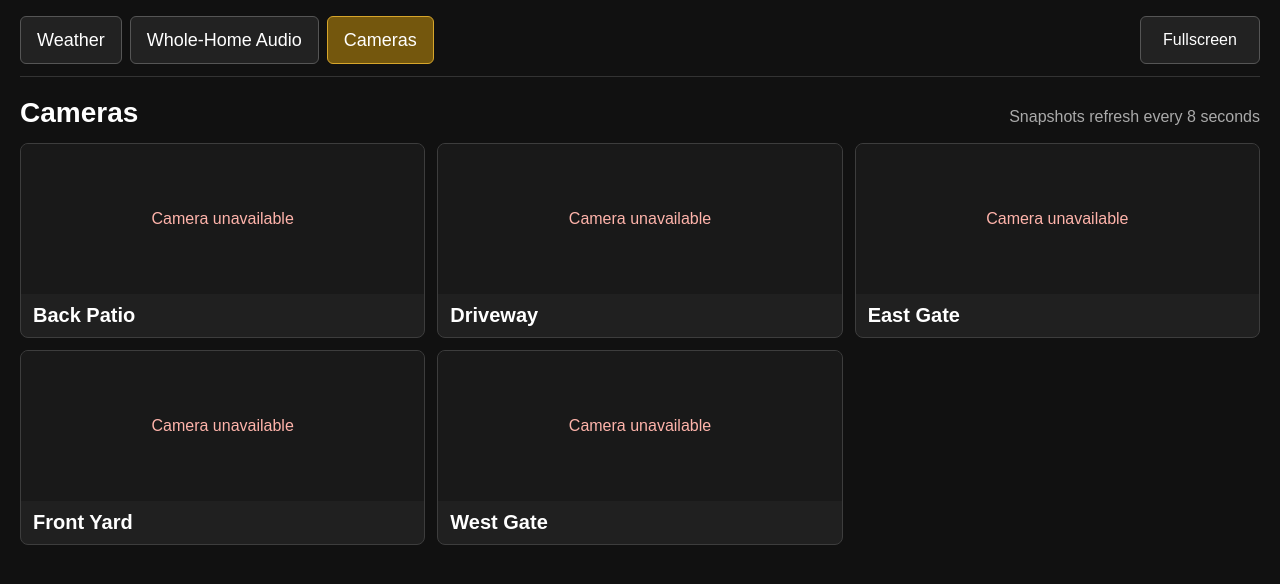
After one commit to ilancooke/home-dashboard, a Flask app: page /cameras in a window 1280 px wide. The commit adds this page. Shown: the top 584 px of the page. Run offline with Flask 3, Linux system fonts and the light colour scheme; data that the repository does not hold is empty.

Commit message:
Implement the Cameras module

```diff
--- a/app.py
+++ b/app.py
@@ -3,6 +3,7 @@ import os
 from flask import Flask, render_template
 
 from modules.audio import MonopriceController, create_audio_blueprint
+from modules.cameras import FrigateClient, create_camera_blueprint
 from modules.weather import get_weather
 
 app = Flask(__name__)
@@ -10,6 +11,11 @@ audio_controller = MonopriceController(
     port=os.environ.get("AUDIO_SERIAL_PORT", "/dev/ttyUSB0")
 )
 app.register_blueprint(create_audio_blueprint(audio_controller))
+frigate_client = FrigateClient(
+    base_url=os.environ.get("FRIGATE_URL", "http://192.168.88.120:5000"),
+    access_token=os.environ.get("FRIGATE_API_TOKEN"),
+)
+app.register_blueprint(create_camera_blueprint(frigate_client))
 
 
 @app.route("/")
--- /dev/null
+++ b/static/cameras.js
@@ -0,0 +1,87 @@
+window.initializeCameras = function (view) {
+    var grid = view.querySelector(".camera-grid");
+    if (!grid) {
+        return function () {};
+    }
+
+    var detail = view.querySelector(".camera-detail");
+    var detailName = view.querySelector("#camera-detail-name");
+    var detailImage = view.querySelector(".camera-detail-image");
+    var backButton = view.querySelector(".camera-back");
+    var cards = view.querySelectorAll(".camera-card");
+    var selectedCard = null;
+    var refreshTimer;
+    var active = true;
+
+    function imageUrl(camera) {
+        return "/api/cameras/" + camera + "/latest.jpg?t=" + new Date().getTime();
+    }
+
+    function refreshImage(image, camera) {
+        image.src = imageUrl(camera);
+    }
+
+    function refreshGrid() {
+        var index;
+        if (selectedCard) {
+            return;
+        }
+        for (index = 0; index < cards.length; index += 1) {
+            refreshImage(cards[index].querySelector(".camera-image"), cards[index].getAttribute("data-camera"));
+        }
+    }
+
+    function showGrid() {
+        selectedCard = null;
+        detail.hidden = true;
+        grid.hidden = false;
+        refreshGrid();
+    }
+
+    function showDetail(card) {
+        selectedCard = card;
+        detailName.textContent = card.getAttribute("data-camera-name");
+        detailImage.alt = card.getAttribute("data-camera-name") + " camera snapshot";
+        grid.hidden = true;
+        detail.hidden = false;
+        refreshImage(detailImage, card.getAttribute("data-camera"));
+    }
+
+    function bindImage(image, container) {
+        image.onload = function () {
+            if (active) {
+                container.className = container.className.replace(" unavailable", "");
+            }
+        };
+        image.onerror = function () {
+            if (active && container.className.indexOf("unavailable") === -1) {
+                container.className += " unavailable";
+            }
+        };
+    }
+
+    for (var index = 0; index < cards.length; index += 1) {
+        (function (card) {
+            bindImage(card.querySelector(".camera-image"), card);
+            card.onclick = function () {
+                showDetail(card);
+            };
+        }(cards[index]));
+    }
+    bindImage(detailImage, detail);
+    backButton.onclick = showGrid;
+
+    refreshGrid();
+    refreshTimer = window.setInterval(function () {
+        if (selectedCard) {
+            refreshImage(detailImage, selectedCard.getAttribute("data-camera"));
+        } else {
+            refreshGrid();
+        }
+    }, 8000);
+
+    return function () {
+        active = false;
+        window.clearInterval(refreshTimer);
+    };
+};
--- a/static/dashboard.js
+++ b/static/dashboard.js
@@ -7,7 +7,24 @@
     var links = document.querySelectorAll(".dashboard-nav a");
     var pendingRequest = null;
     var currentPath = window.location.pathname;
-    var cleanupView = window.initializeAudio(view);
+    function initializeView(currentView) {
+        var cleanups = [];
+        var initializers = [window.initializeAudio, window.initializeCameras];
+        var index;
+
+        for (index = 0; index < initializers.length; index += 1) {
+            if (initializers[index]) {
+                cleanups.push(initializers[index](currentView));
+            }
+        }
+        return function () {
+            for (index = 0; index < cleanups.length; index += 1) {
+                cleanups[index]();
+            }
+        };
+    }
+
+    var cleanupView = initializeView(view);
 
     function fullscreenElement() {
         return document.fullscreenElement || document.webkitFullscreenElement ||
@@ -112,7 +129,7 @@
                     links[index].removeAttribute("aria-current");
                 }
             }
-            cleanupView = window.initializeAudio(view);
+            cleanupView = initializeView(view);
             pendingRequest = null;
             view.removeAttribute("aria-busy");
             showMessage("");
--- a/templates/base.html
+++ b/templates/base.html
@@ -12,6 +12,7 @@
         <nav class="dashboard-nav" aria-label="Dashboard">
             <a href="/" data-view="weather"{% if request.path == '/' %} aria-current="page"{% endif %}>Weather</a>
             <a href="/audio" data-view="audio"{% if request.path == '/audio' %} aria-current="page"{% endif %}>Whole-Home Audio</a>
+            <a href="/cameras" data-view="cameras"{% if request.path == '/cameras' %} aria-current="page"{% endif %}>Cameras</a>
         </nav>
         <button id="fullscreen-button" type="button" aria-pressed="false">Fullscreen</button>
     </header>
@@ -20,6 +21,7 @@
         {% block content %}{% endblock %}
     </main>
     <script src="{{ url_for('static', filename='audio.js') }}"></script>
+    <script src="{{ url_for('static', filename='cameras.js') }}"></script>
     <script src="{{ url_for('static', filename='dashboard.js') }}"></script>
 </body>
 </html>
--- /dev/null
+++ b/templates/cameras.html
@@ -0,0 +1,212 @@
+{% extends "base.html" %}
+{% block title %}Cameras{% endblock %}
+{% block view_name %}cameras{% endblock %}
+{% block view_styles %}
+        .cameras-header {
+            display: flex;
+            align-items: baseline;
+            justify-content: space-between;
+            margin-bottom: 14px;
+        }
+
+        .cameras-header h1 {
+            margin: 0;
+            font-size: 28px;
+        }
+
+        .cameras-header p {
+            margin: 0;
+            color: #aaa;
+            font-size: 16px;
+        }
+
+        .camera-grid {
+            display: grid;
+            grid-template-columns: repeat(3, minmax(0, 1fr));
+            gap: 12px;
+        }
+
+        .camera-card {
+            min-width: 0;
+            overflow: hidden;
+            padding: 0;
+            border: 1px solid #3d3d3d;
+            border-radius: 8px;
+            background: #202020;
+            color: #fff;
+            cursor: pointer;
+        }
+
+        .camera-card:last-child:nth-child(3n + 2) {
+            grid-column: 2;
+        }
+
+        .camera-card:active {
+            border-color: #d7a62b;
+            background: #302910;
+        }
+
+        .camera-image-wrap {
+            position: relative;
+            display: block;
+            height: 150px;
+            background: #191919;
+        }
+
+        .camera-image {
+            display: block;
+            width: 100%;
+            height: 100%;
+            object-fit: cover;
+        }
+
+        .camera-card.unavailable .camera-image {
+            display: none;
+        }
+
+        .camera-error {
+            display: none;
+            position: absolute;
+            inset: 0;
+            align-items: center;
+            justify-content: center;
+            padding: 12px;
+            color: #ffb4ab;
+            font-size: 16px;
+            text-align: center;
+        }
+
+        .camera-card.unavailable .camera-error {
+            display: flex;
+        }
+
+        .camera-name {
+            display: block;
+            padding: 10px 12px;
+            font-size: 20px;
+            font-weight: bold;
+            text-align: left;
+        }
+
+        .camera-detail[hidden],
+        .camera-grid[hidden] {
+            display: none;
+        }
+
+        .camera-detail {
+            max-width: 960px;
+            margin: 0 auto;
+        }
+
+        .camera-detail-header {
+            display: flex;
+            align-items: center;
+            justify-content: space-between;
+            gap: 12px;
+            margin-bottom: 12px;
+        }
+
+        .camera-detail-header h1 {
+            margin: 0;
+            font-size: 28px;
+        }
+
+        .camera-back {
+            min-height: 44px;
+            padding: 8px 14px;
+            border: 1px solid #555;
+            border-radius: 6px;
+            background: #2a2a2a;
+            color: #fff;
+            font-size: 16px;
+            cursor: pointer;
+        }
+
+        .camera-detail-image-wrap {
+            position: relative;
+            height: 400px;
+            overflow: hidden;
+            border: 1px solid #3d3d3d;
+            border-radius: 8px;
+            background: #191919;
+        }
+
+        .camera-detail-image {
+            display: block;
+            width: 100%;
+            height: 100%;
+            object-fit: contain;
+        }
+
+        .camera-detail-error {
+            display: none;
+            position: absolute;
+            inset: 0;
+            align-items: center;
+            justify-content: center;
+            color: #ffb4ab;
+            font-size: 20px;
+        }
+
+        .camera-detail.unavailable .camera-detail-image {
+            display: none;
+        }
+
+        .camera-detail.unavailable .camera-detail-error {
+            display: flex;
+        }
+
+        @media (max-width: 700px) {
+            .camera-image-wrap {
+                height: 130px;
+            }
+
+            .camera-detail-image-wrap {
+                height: 260px;
+            }
+
+            .camera-grid {
+                grid-template-columns: repeat(2, minmax(0, 1fr));
+            }
+
+            .camera-card:last-child:nth-child(3n + 2) {
+                grid-column: auto;
+            }
+
+            .camera-card:last-child:nth-child(2n + 1) {
+                grid-column: 1 / -1;
+                max-width: 50%;
+                width: 100%;
+                justify-self: center;
+            }
+        }
+{% endblock %}
+{% block content %}
+    <header class="cameras-header">
+        <h1>Cameras</h1>
+        <p id="camera-refresh-status">Snapshots refresh every 8 seconds</p>
+    </header>
+
+    <div class="camera-grid" aria-label="Camera snapshots">
+        {% for camera in cameras %}
+            <button class="camera-card" type="button" data-camera="{{ camera.identifier }}" data-camera-name="{{ camera.name }}">
+                <span class="camera-image-wrap">
+                    <img class="camera-image" alt="{{ camera.name }} camera snapshot">
+                    <span class="camera-error">Camera unavailable</span>
+                </span>
+                <span class="camera-name">{{ camera.name }}</span>
+            </button>
+        {% endfor %}
+    </div>
+
+    <section class="camera-detail" hidden aria-live="polite">
+        <header class="camera-detail-header">
+            <h1 id="camera-detail-name"></h1>
+            <button class="camera-back" type="button">All cameras</button>
+        </header>
+        <div class="camera-detail-image-wrap">
+            <img class="camera-detail-image" alt="">
+            <div class="camera-detail-error">Camera unavailable</div>
+        </div>
+    </section>
+{% endblock %}
```
Also changed, not shown: modules/cameras.py (added, +88 -0 lines), tests/test_cameras.py (added, +74 -0 lines), tests/test_dashboard_pages.py (+1 -0 lines), README.md.
